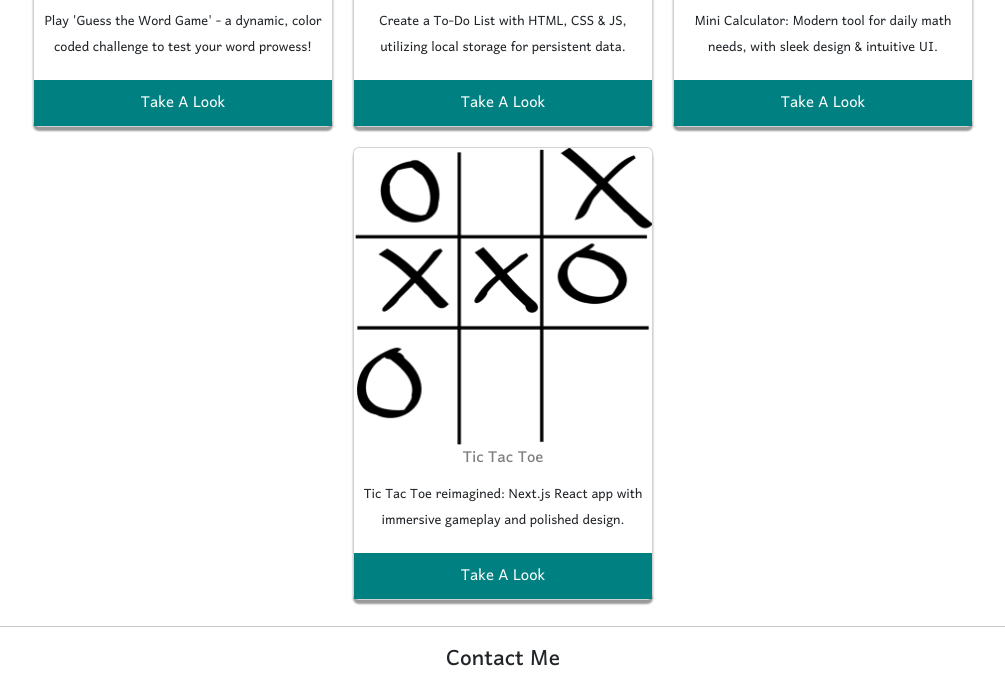
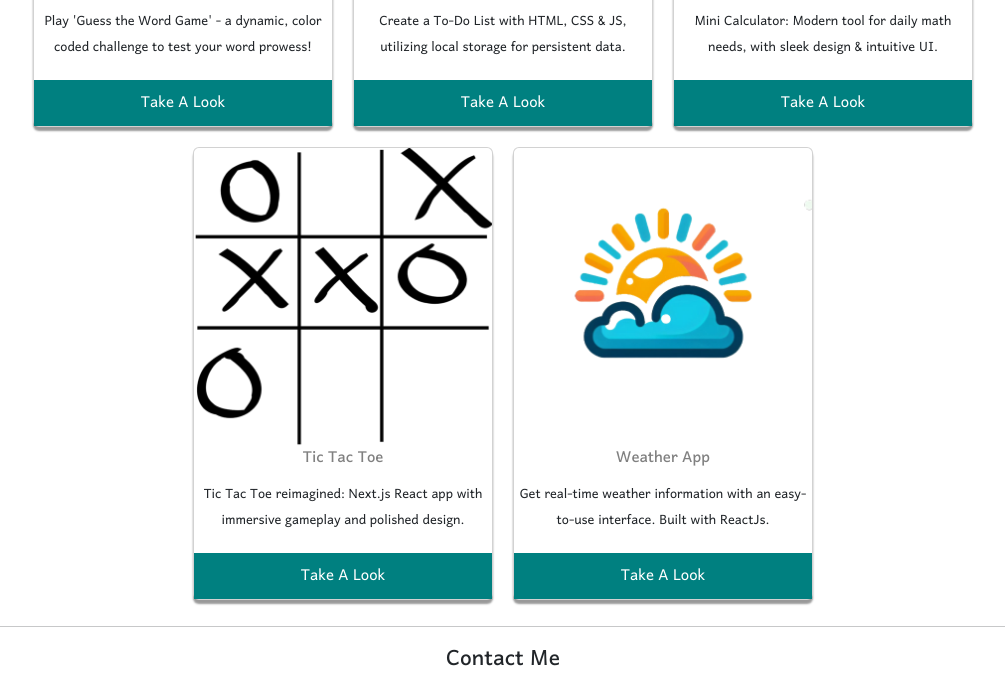
Before and after one commit to Imadjaha/Portfolio_ReactJs, a React app: page / in a window 1280 px wide. Shown: the part 1162-1852 px from the top of the page, without its empty margins (137-1142 px from the left). Built offline with nearby package versions, Linux system fonts and the light colour scheme.

Commit message:
Added a new Project Weather

```diff
--- a/src/data/projects.js
+++ b/src/data/projects.js
@@ -2,7 +2,7 @@ import project1 from "../Assets/project1.png";
 import project2 from "../Assets/project2.png";
 import project3 from "../Assets/project3.png";
 import project4 from "../Assets/project4.png";
-
+import project5 from "../Assets/project5.png";
 const PROJECTS = [
     {
         id: 1,
@@ -31,6 +31,13 @@ const PROJECTS = [
         description: "Tic Tac Toe reimagined: Next.js React app with immersive gameplay and polished design.",
         link: "https://imadjaha.github.io/tic-tac-toe-ReactJs_NextJs/",
         image: project4
+    },
+    {
+        id: 5,
+        title: "Weather App",
+        description: "Get real-time weather information with an easy-to-use interface. Built with ReactJs.",
+        link: "https://imadjaha.github.io/Weather-App/",
+        image: project5
     }
 ]
 
```
Also changed, not shown: build/asset-manifest.json, build/index.html, build/static/js/main.e5c12d65.js.LICENSE.txt (renamed from build/static/js/main.539fb07e.js.LICENSE.txt), build/static/media/project4.f9bd955a6e94a0c273ea.png (added), src/Assets/project5.png (added), 6 other files.
